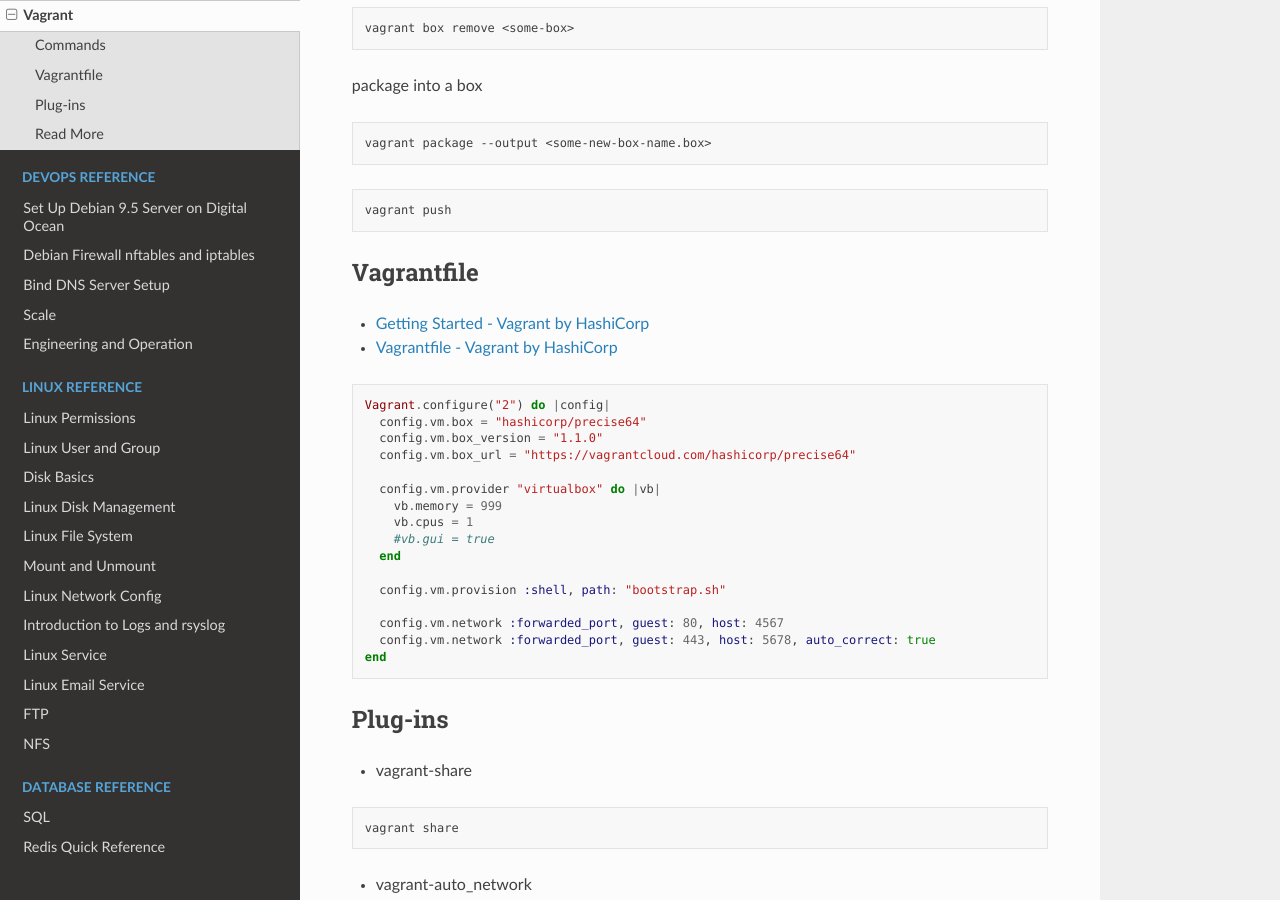
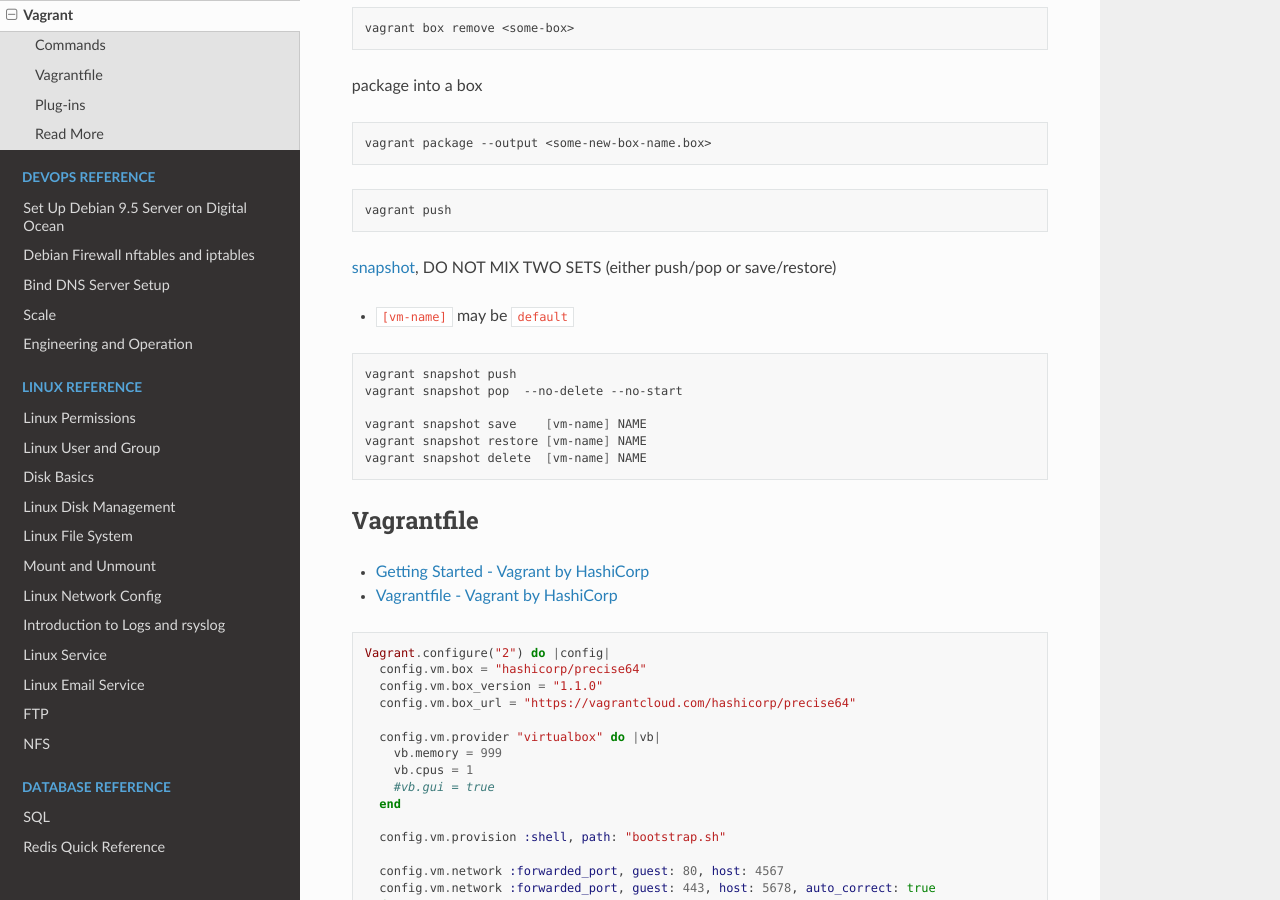
Before and after one commit to snowme34/snowme34.com, a Sphinx documentation site: the page built from docs/source/reference/commands/vagrant.md, in a window 1280 px wide and 900 px high, scrolled down 1522 px. Built offline with Sphinx 7.4.7 and the Read the Docs theme 2.0.0, drawn with Linux system fonts in a browser that asks for light colours.

Commit message:
add vagrant snapshot

````diff
--- a/docs/source/reference/commands/vagrant.md
+++ b/docs/source/reference/commands/vagrant.md
@@ -83,6 +83,19 @@
 vagrant push
 ```
 
+[snapshot](https://www.vagrantup.com/docs/cli/snapshot.html), DO NOT MIX TWO SETS (either push/pop or save/restore)
+
+* `[vm-name]` may be `default`
+
+```bash
+vagrant snapshot push
+vagrant snapshot pop  --no-delete --no-start
+
+vagrant snapshot save    [vm-name] NAME
+vagrant snapshot restore [vm-name] NAME
+vagrant snapshot delete  [vm-name] NAME
+```
+
 ## Vagrantfile
 
 * [Getting Started - Vagrant by HashiCorp](https://www.vagrantup.com/intro/getting-started/index.html)
````
